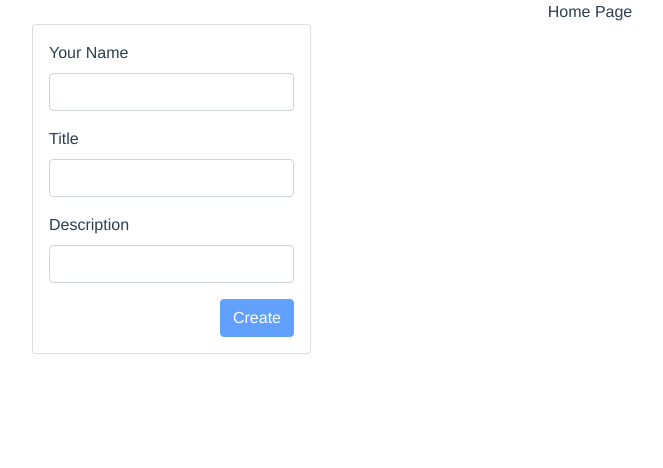
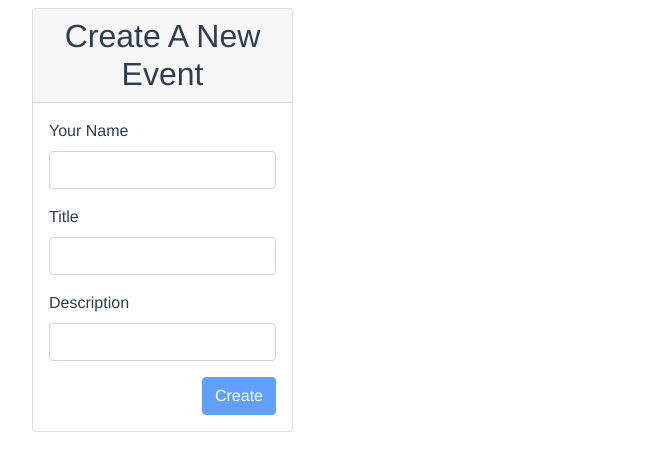
Before and after one commit to reddenx/WestMarchScheduler, a Vue app in the folder src/scheduler-client/: page / in a window 1280 px wide. Shown: the top 468 px of the page, without its empty margins (50-713 px from the left). Built offline with nearby package versions, Linux system fonts and the light colour scheme.

Commit message:
cleaned up home create component

```diff
--- a/src/scheduler-client/src/components/CreateComponent.vue
+++ b/src/scheduler-client/src/components/CreateComponent.vue
@@ -1,6 +1,6 @@
 <template>
-  <div class="card">
-    <div class="card-body text-start">
+  <div class="">
+    <div class="text-start">
       <div class="row">
         <div class="col-12">
           <form>
--- a/src/scheduler-client/src/views/HomePage.vue
+++ b/src/scheduler-client/src/views/HomePage.vue
@@ -1,14 +1,18 @@
 <template>
     <div class="container">
         <div class="row">
-      <div class="col-12">
-        <div>Home Page</div>
-        <div class="col-6 col-lg-3">
+            <div class="col-12 col-lg-3 mt-2">
+                <div class="card">
+                    <div class="card-header">
+                        <h1 class="mb-0">Create a new Event</h1>
+                    </div>
+                    <div class="card-body">
                         <create-component
                             @create="handleCreate"
                             :disabled="createFormDisabled"
                             :error-message="createFormErrorMessage"
                         />
+                    </div>
                 </div>
             </div>
         </div>
@@ -28,13 +32,13 @@ export default {
     data() {
         return {
             createFormDisabled: false,
-      createFormErrorMessage: '',
+            createFormErrorMessage: "",
         };
     },
     methods: {
         /** @param {CreateEventData} createData */
         async handleCreate(createData) {
-      this.createFormErrorMessage = '';
+            this.createFormErrorMessage = "";
             this.createFormDisabled = true;
 
             if (createData.name && createData.title && createData.description) {
@@ -46,7 +50,7 @@ export default {
                 if (keys) {
                     this.$router.push({ path: `/${keys.leadKey}` });
                 } else {
-          this.createFormErrorMessage = 'failed to create keys';
+                    this.createFormErrorMessage = "failed to create keys";
                 }
             }
             this.createFormDisabled = false;
```
Lines whose indentation alone changed are shown as unchanged.
